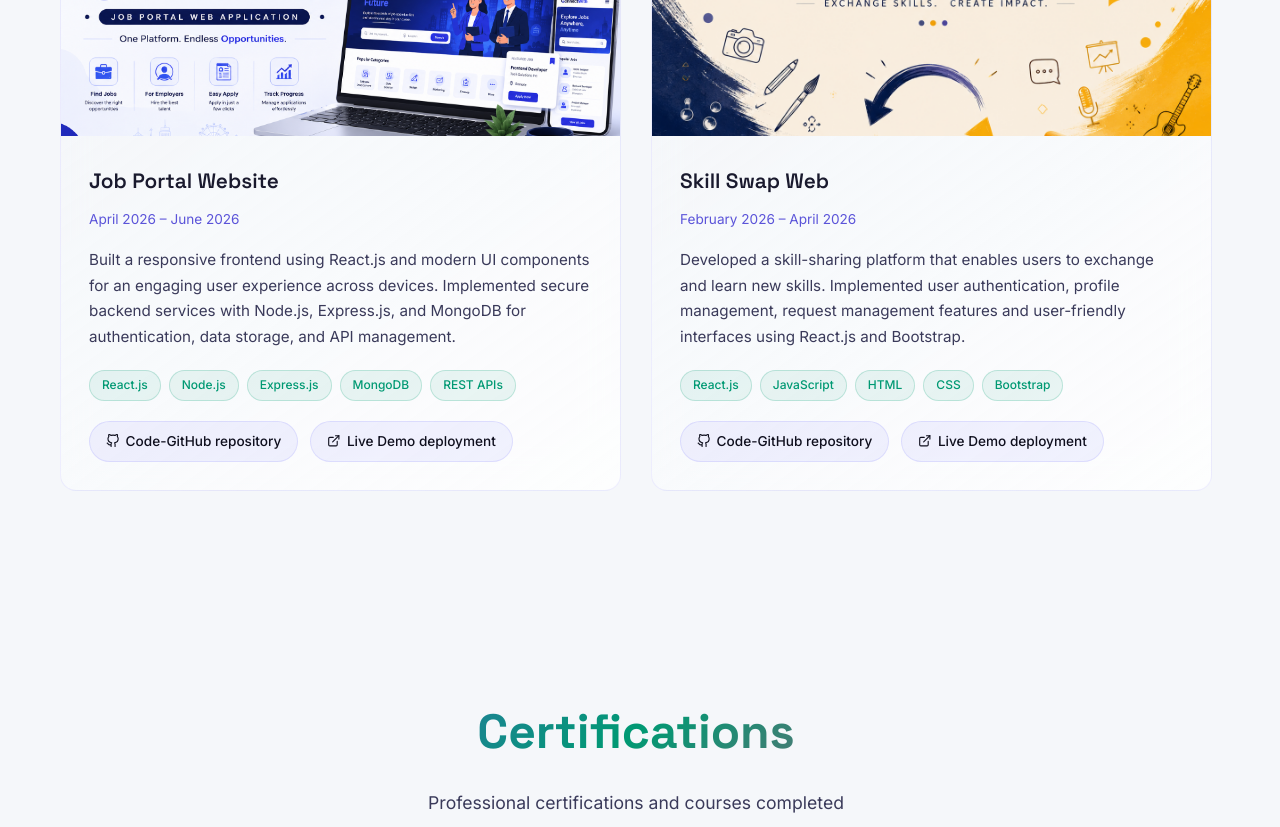
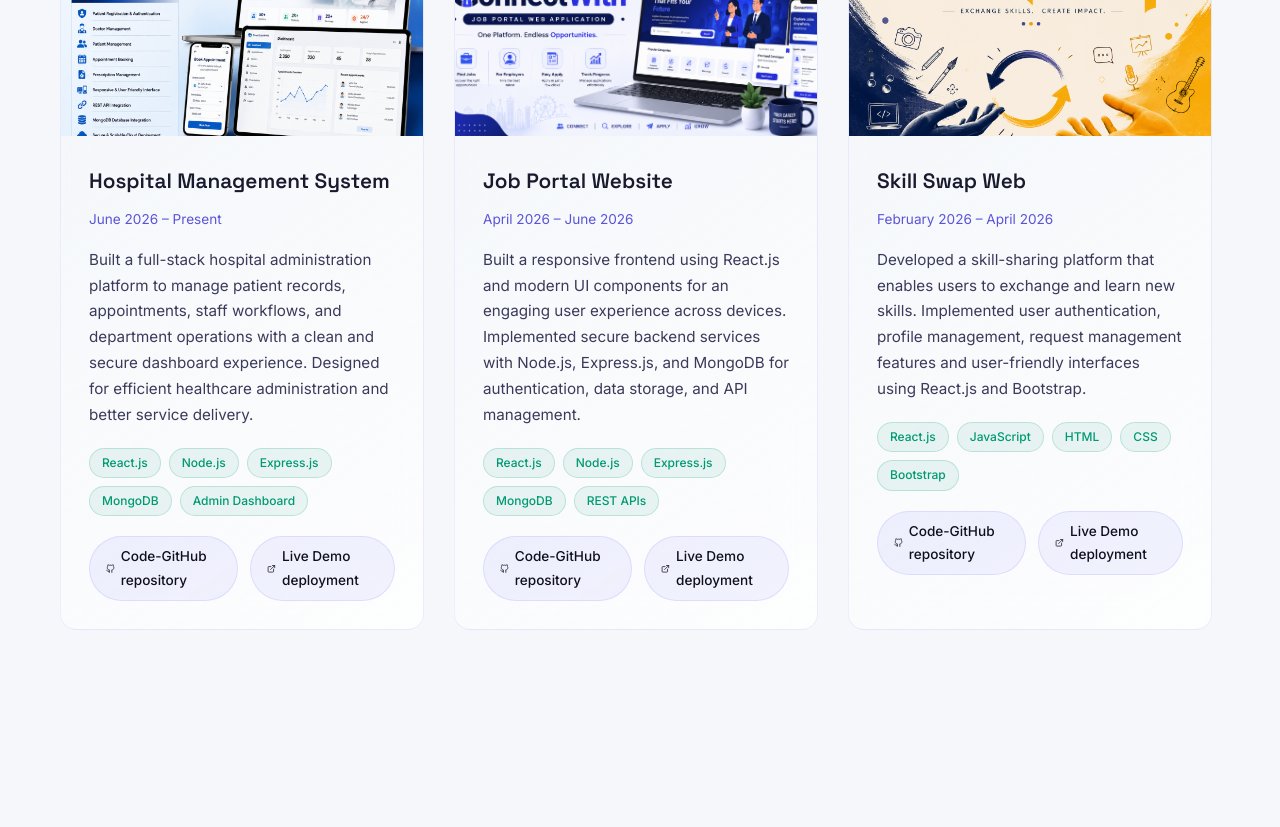
Before and after one commit to abinivesh1696/FULLSTACK-PORTFOLIO, a React (Vite) app: page / in a window 1280 px wide. Shown: the part 4000-4827 px from the top of the page. Built offline with nearby package versions, Linux system fonts and the light colour scheme.

Commit message:
New project added into the project.jsx

```diff
--- a/src/components/Projects.jsx
+++ b/src/components/Projects.jsx
@@ -1,11 +1,24 @@
 import { motion } from 'framer-motion'
 import { FiExternalLink, FiGithub } from 'react-icons/fi'
-import { FaBriefcase, FaExchangeAlt } from 'react-icons/fa'
+import { FaBriefcase, FaExchangeAlt, FaHospital } from 'react-icons/fa'
 import skillSwapBanner from '../assets/SkillSwap.png'
 import connectWithBanner from '../assets/connectwith-banner.png'
+import hmsBanner from '../assets/HMS.png'
 
 const Projects = () => {
   const projects = [
+    {
+      title: 'Hospital Management System',
+      period: 'June 2026 – Present',
+      description:
+        'Built a full-stack hospital administration platform to manage patient records, appointments, staff workflows, and department operations with a clean and secure dashboard experience. Designed for efficient healthcare administration and better service delivery.',
+      tech: ['React.js', 'Node.js', 'Express.js', 'MongoDB', 'Admin Dashboard'],
+      icon: <FaHospital />,
+      color: '#32c6a6',
+      image: hmsBanner,
+      liveUrl: 'https://hospital-administration-beige.vercel.app/',
+      codeUrl: 'https://github.com/abinivesh1696/Hospital-Administration-THIS',
+    },
     {
       title: 'Job Portal Website',
       period: 'April 2026 – June 2026',
```
Also changed, not shown: FULLSTACK-PORTFOLIO-main/package.json (renamed from PERSONAL-PORTFOLIO-main/package.json).
